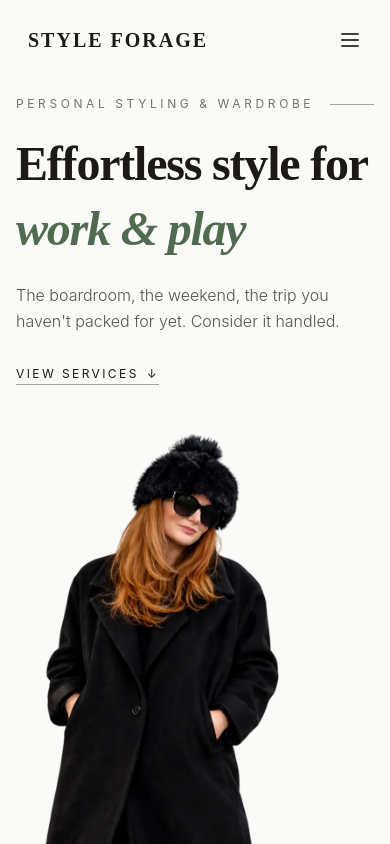
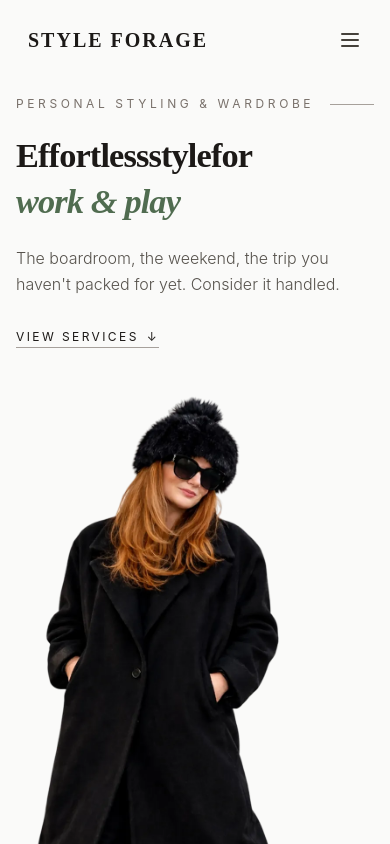
Before and after one commit to lustandfury/styleforage, a React (Vite) app: page / in a window 390 px wide. Shown: the top 844 px of the page. Built offline with nearby package versions, Linux system fonts and the light colour scheme; a web font is replaced by a local one.

Commit message:
Fix mobile hero headline clipping
Co-authored-by: Mike Costanzo <lustandfury@users.noreply.github.com>

```diff
--- a/components/sections/Hero.tsx
+++ b/components/sections/Hero.tsx
@@ -140,17 +140,17 @@ export const Hero: React.FC = () => {
             className="py-1"
           >
             <h2
-              className={`scroll-fade-in font-serif font-black text-stone-900 leading-[0.92] tracking-tight ${headingVisible ? 'is-visible' : ''}`}
-              style={{ fontWeight: 900, fontSize: 'clamp(3rem, 5.5vw, 6.5rem)' }}
+              className={`scroll-fade-in font-serif font-black text-stone-900 leading-[0.92] tracking-tight text-[clamp(1.9rem,8.8vw,3.1rem)] md:text-[clamp(3rem,5.5vw,6.5rem)] ${headingVisible ? 'is-visible' : ''}`}
+              style={{ fontWeight: 900 }}
             >
-              <span className="hero-reveal-line block whitespace-nowrap">
+              <span className="hero-reveal-line block whitespace-normal sm:whitespace-nowrap">
                 {LINE1_WORDS.map((word, i) => (
                   <span
                     key={i}
                     className="hero-reveal-word"
                     style={{ animationDelay: `${REVEAL_START_DELAY + i * WORD_STAGGER}s` }}
                   >
-                    {word}{i < LINE1_WORDS.length - 1 ? '\u00A0' : ''}
+                    {word}{i < LINE1_WORDS.length - 1 ? ' ' : ''}
                   </span>
                 ))}
               </span>
```
